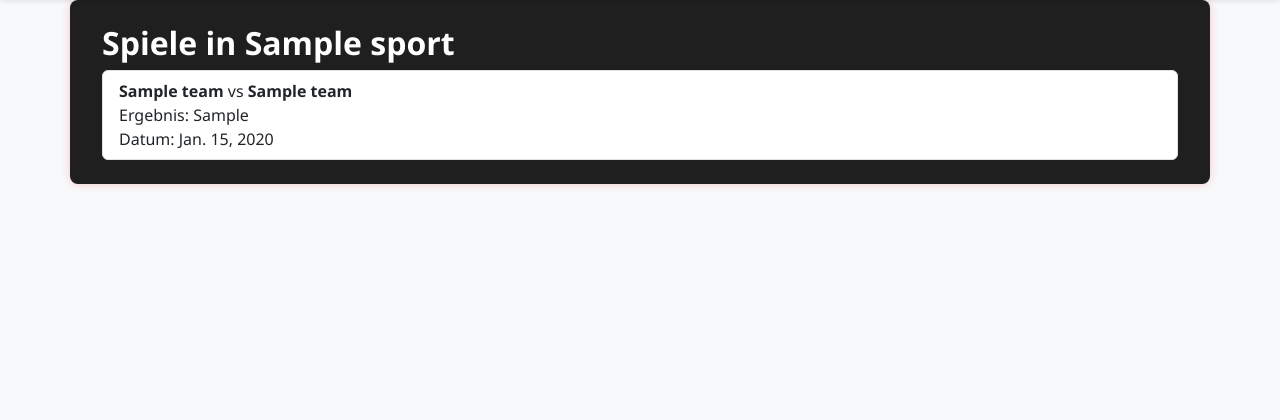
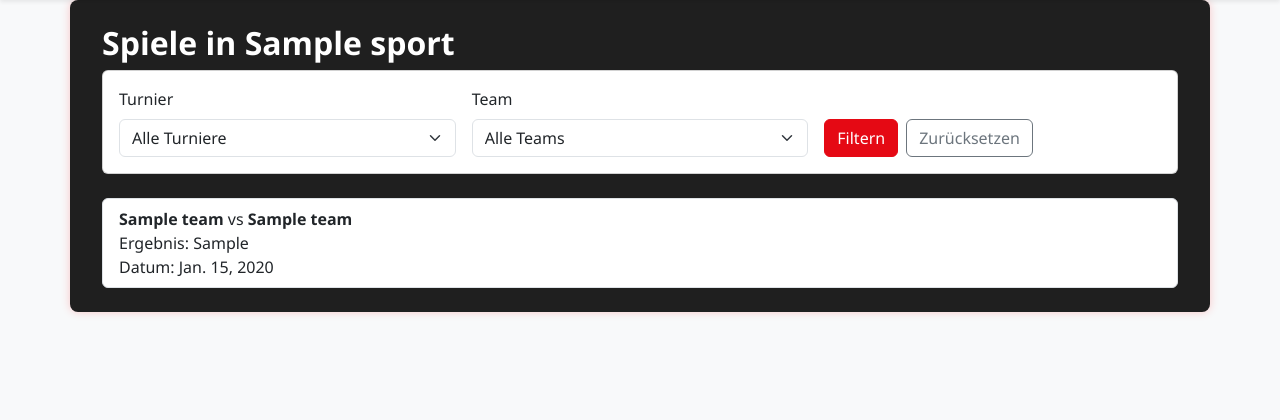
Before and after one commit to Simon3107/sportsrecap, a Django app: page /sports/1/matches/ in a window 1280 px wide. Shown: the part 56-476 px from the top of the page. Run offline with Django 5.2, Linux system fonts and the light colour scheme; tables that the repository leaves empty hold one stand-in row (values such as "Sample post"); parts of the project's set-up code (start-up, migrations or seed data) failed here and were passed over.

Commit message:
Filterfunktion

```diff
--- /dev/null
+++ b/core/templates/favoriten_filter.html
@@ -0,0 +1,4 @@
+<!-- core/templates/core/includes/filter_options.html -->
+{% for item in items %}
+<option value="{{ item.id }}">{{ item.name }}</option>
+{% endfor %}
--- /dev/null
+++ b/core/templates/filter_template.html
@@ -0,0 +1,35 @@
+<!-- core/templates/core/includes/sport_matches_filter.html -->
+<div class="card mb-4">
+  <div class="card-body">
+    <form method="get" class="row g-3">
+      <div class="col-md-4">
+        <label for="tournament" class="form-label">Turnier</label>
+        <select name="tournament" id="tournament" class="form-select">
+          <option value="">Alle Turniere</option>
+          {% for tournament in tournaments %}
+            <option value="{{ tournament.id }}" {% if selected_tournament == tournament.id %}selected{% endif %}>
+              {{ tournament.name }}
+            </option>
+          {% endfor %}
+        </select>
+      </div>
+
+      <div class="col-md-4">
+        <label for="team" class="form-label">Team</label>
+        <select name="team" id="team" class="form-select">
+          <option value="">Alle Teams</option>
+          {% for team in teams %}
+            <option value="{{ team.id }}" {% if selected_team == team.id %}selected{% endif %}>
+              {{ team.name }}
+            </option>
+          {% endfor %}
+        </select>
+      </div>
+
+      <div class="col-md-4 d-flex align-items-end">
+        <button type="submit" class="btn btn-primary">Filtern</button>
+        <a href="{% url 'sport_matches' sport.id %}" class="btn btn-outline-secondary ms-2">Zurücksetzen</a>
+      </div>
+    </form>
+  </div>
+</div>
--- a/core/templates/sport_matches.html
+++ b/core/templates/sport_matches.html
@@ -4,6 +4,8 @@
 
 {% block content %}
   <h2>Spiele in {{ sport.name }}</h2>
+
+  {% include 'filter_template.html' %}
 
   {% if matches %}
     <ul class="list-group">
--- a/core/urls.py
+++ b/core/urls.py
@@ -1,6 +1,7 @@
 from django.urls import path
 from . import views
 from .views import add_comment, CustomLoginView, CustomLogoutView, register
+from core.views import load_filter_options
 
 urlpatterns = [
     path('ajax/load-tournaments/', views.load_tournaments, name='load_tournaments'),
@@ -14,6 +15,7 @@ urlpatterns = [
     path('login/', CustomLoginView.as_view(), name='login'),
     path('logout/', CustomLogoutView.as_view(), name='logout'),
     path('register/', register, name='register'),
+    path('ajax/load-filter-options/', load_filter_options, name='load_filter_options'),
 
     # 👇 Neue URL für Favoriten-Funktion:
     path('favorit/<int:team_id>/', views.toggle_favorite, name='toggle_favorite'),
--- a/core/views.py
+++ b/core/views.py
@@ -110,8 +110,32 @@ def profile(request):
 
 def sport_matches(request, id):
     sport = get_object_or_404(Sport, pk=id)
+
+    # Basis-QuerySet
     matches = Match.objects.filter(sport=sport)
-    return render(request, 'sport_matches.html', {'sport': sport, 'matches': matches})
+
+    # Filterparameter aus GET-Request
+    tournament_id = request.GET.get('tournament')
+    team_id = request.GET.get('team')
+
+    # Filter anwenden
+    if tournament_id:
+        matches = matches.filter(tournament_id=tournament_id)
+    if team_id:
+        matches = matches.filter(Q(team1_id=team_id) | Q(team2_id=team_id))
+
+    # Daten für Filter-Dropdowns sammeln
+    tournaments = Tournament.objects.filter(sport=sport)
+    teams = Team.objects.filter(sport=sport)
+
+    return render(request, 'sport_matches.html', {
+        'sport': sport,
+        'matches': matches.order_by('-match_date'),
+        'tournaments': tournaments,
+        'teams': teams,
+        'selected_tournament': int(tournament_id) if tournament_id else None,
+        'selected_team': int(team_id) if team_id else None,
+    })
 
 # ---------- Auth Views ----------
 class CustomLoginView(LoginView):
@@ -136,6 +160,24 @@ def load_tournaments(request):
     tournaments = Tournament.objects.filter(sport_id=sport_id)
     return render(request, 'admin/core/match/tournament_options.html', {'tournaments': tournaments})
 
+
+def load_filter_options(request):
+    sport_id = request.GET.get('sport_id')
+    option_type = request.GET.get('type')  # 'teams' oder 'tournaments'
+
+    if not sport_id or option_type not in ['teams', 'tournaments']:
+        return HttpResponse('')
+
+    if option_type == 'teams':
+        queryset = Team.objects.filter(sport_id=sport_id)
+    else:
+        queryset = Tournament.objects.filter(sport_id=sport_id)
+
+    return render(request, 'core/includes/filter_options.html', {
+        'items': queryset,
+        'item_type': option_type
+    })
+
 # ---------- Favoriten-Toggle ----------
 @login_required
 def toggle_favorite(request, team_id):
@@ -156,35 +198,63 @@ def toggle_favorite(request, team_id):
 # ---------- Favoriten-Seite ----------
 @login_required
 def favorite_matches(request):
-    # Hole alle Favoriten inkl. Sportart des Teams
+    # Basisabfrage für favorisierte Teams des Users
     favorite_teams = FavoriteTeam.objects.filter(
         user=request.user
     ).select_related('team__sport')
 
-    # IDs der favorisierten Teams
-    favorite_team_ids = [ft.team.id for ft in favorite_teams]
+    # Filterparameter aus GET-Request
+    sport_id = request.GET.get('sport')
+    tournament_id = request.GET.get('tournament')
+    team_id = request.GET.get('team')
 
-    # Filtere nur Matches mit den favorisierten Teams
+    # Matches der favorisierten Teams filtern
     matches = Match.objects.filter(
-        Q(team1__in=favorite_team_ids) | Q(team2__in=favorite_team_ids)
-    ).order_by('-match_date')
+        Q(team1__in=[ft.team.id for ft in favorite_teams]) |
+        Q(team2__in=[ft.team.id for ft in favorite_teams])
+    )
 
-    # Gruppierung nach Sportarten und Turnieren
-    sports_data = []
-    favorite_sports = Sport.objects.filter(
+    # Filter anwenden
+    if sport_id:
+        matches = matches.filter(sport_id=sport_id)
+    if tournament_id:
+        matches = matches.filter(tournament_id=tournament_id)
+    if team_id:
+        matches = matches.filter(Q(team1_id=team_id) | Q(team2_id=team_id))
+
+    # Daten für Filter-Dropdowns sammeln
+    sports = Sport.objects.filter(
         id__in=set(ft.team.sport.id for ft in favorite_teams)
     )
+    tournaments = Tournament.objects.filter(
+        id__in=matches.values_list('tournament', flat=True).distinct()
+    )
+    teams = Team.objects.filter(
+        id__in=set([ft.team.id for ft in favorite_teams])
+    )
 
-    for sport in favorite_sports:
+    # Gruppierung für die Anzeige
+    sports_data = []
+    for sport in sports:
         sport_matches = matches.filter(sport=sport)
+        if not sport_matches.exists():
+            continue
 
-        tournaments = defaultdict(list)
+        tournaments_data = defaultdict(list)
         for match in sport_matches:
-            tournaments[match.tournament].append(match)
+            tournaments_data[match.tournament].append(match)
 
         sports_data.append({
             'sport': sport,
-            'tournaments': dict(tournaments)
+            'tournaments': dict(tournaments_data)
         })
 
-    return render(request, 'favorite_matches.html', {'sports_data': sports_data})
+    return render(request, 'favorite_matches.html', {
+        'sports_data': sports_data,
+        'all_sports': sports,
+        'all_tournaments': tournaments,
+        'all_teams': teams,
+        'selected_sport': int(sport_id) if sport_id else None,
+        'selected_tournament': int(tournament_id) if tournament_id else None,
+        'selected_team': int(team_id) if team_id else None,
+    })
```
Also changed, not shown: core/templates/favorite_matches.html (+101 -16 lines).
